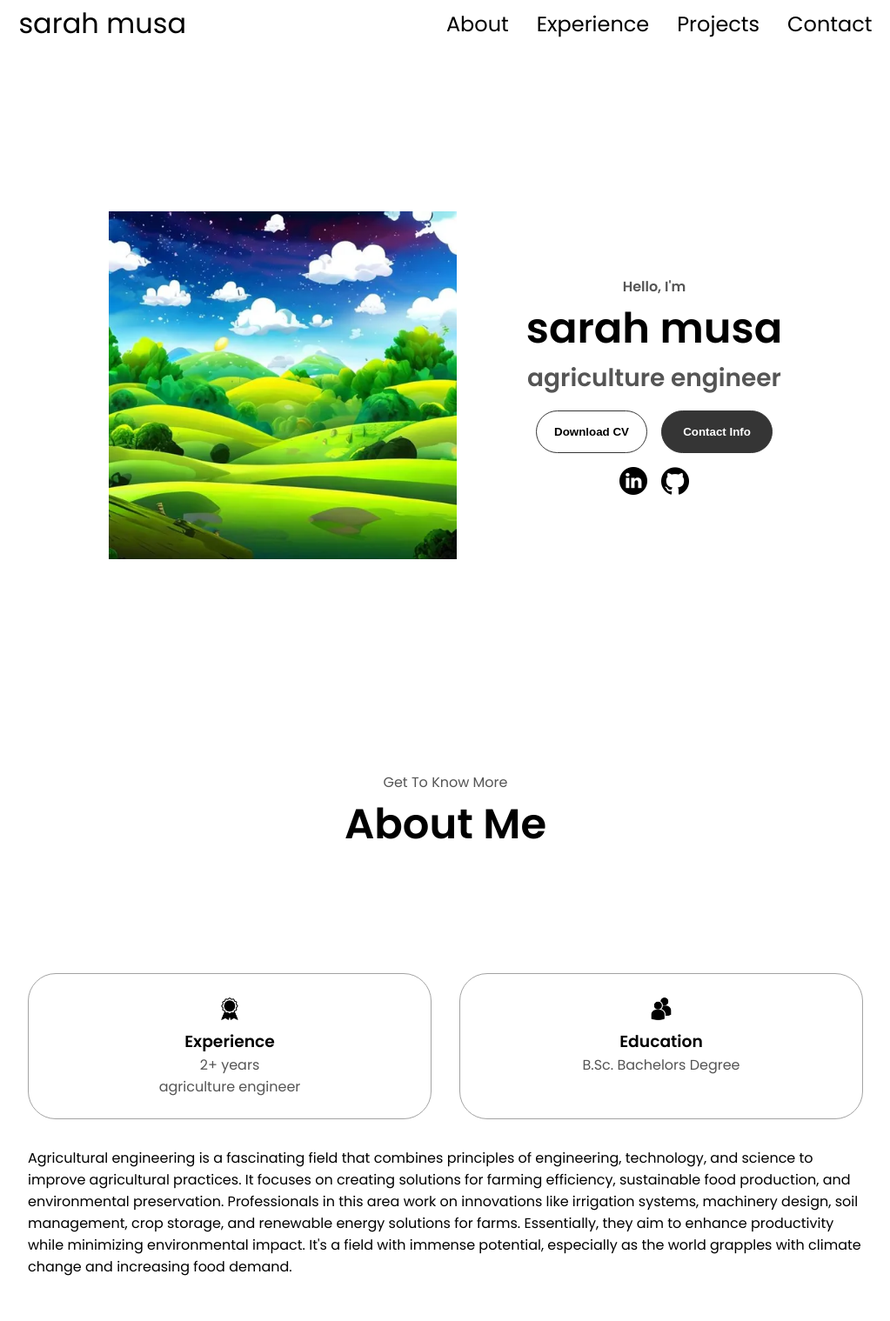
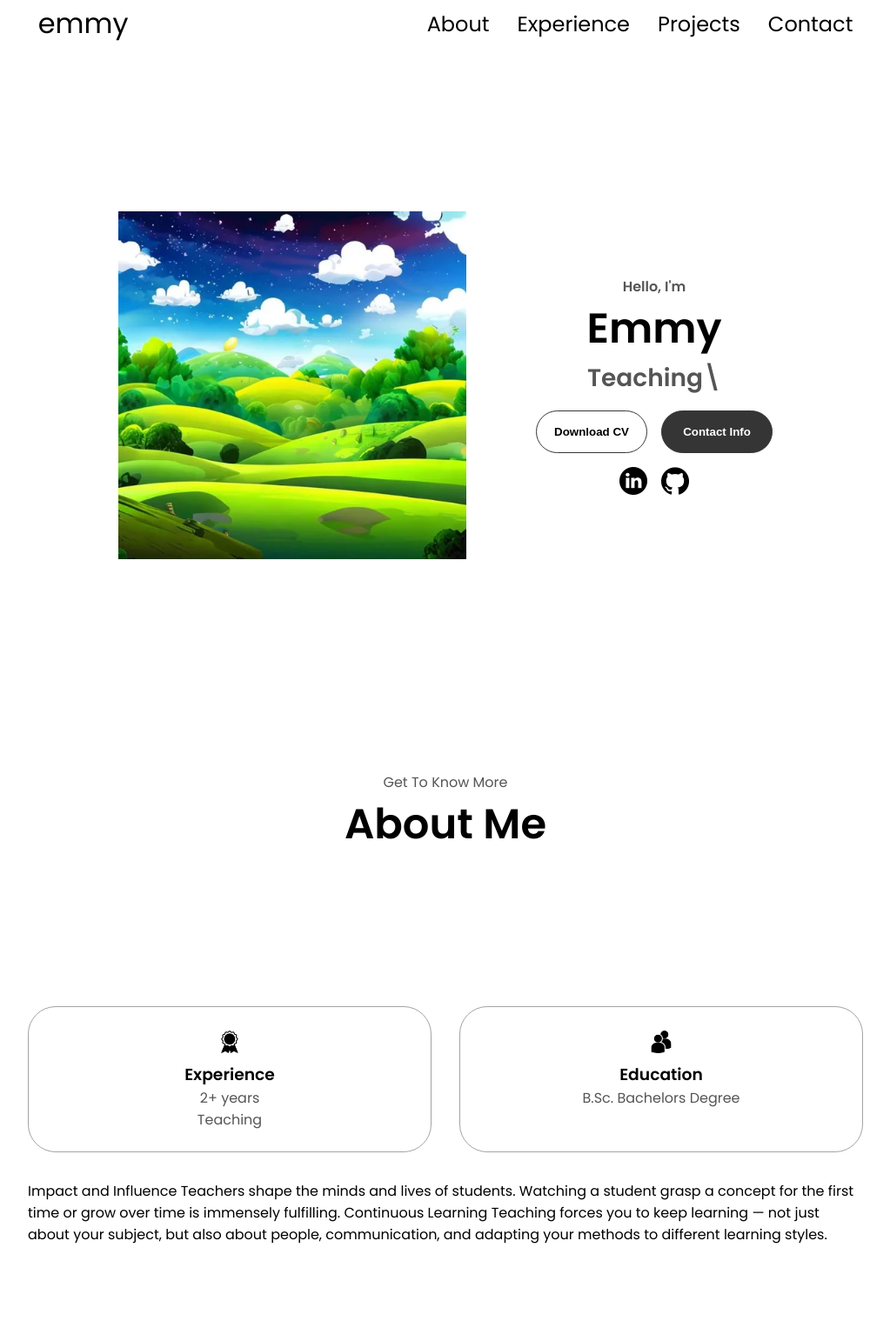
Before and after one commit to sarahkessy/Emmy, a plain HTML site: page index.html in a window 1280 px wide. Shown: the part 41-1560 px from the top of the page at 87% size, without its empty margins (128-1151 px from the left). Drawn offline with Linux system fonts and the light colour scheme.

Commit message:
Update index.html

```diff
--- a/index.html
+++ b/index.html
@@ -10,7 +10,8 @@
   </head>
   <body>
     <nav id="desktop-nav">
-      <div class="logo">sarah musa</div>
+      <div class="logo">emmy
+      </div>
       <div>
         <ul class="nav-links">
           <li><a href="#about">About</a></li>
@@ -21,7 +22,7 @@
       </div>
     </nav>
     <nav id="hamburger-nav">
-      <div class="logo">sarah musa</div>
+      <div class="logo">emmy</div>
       <div class="hamburger-menu">
         <div class="hamburger-icon" onclick="toggleMenu()">
           <span></span>
@@ -42,8 +43,8 @@
       </div>
       <div class="section__text">
         <p class="section__text__p1">Hello, I'm</p>
-        <h1 class="title">sarah musa</h1>
-        <p class="section__text__p2">agriculture engineer</p>
+        <h1 class="title">Emmy</h1>
+        <p class="section__text__p2">Teaching\</p>
         <div class="btn-container">
           <button
             class="btn btn-color-2"
@@ -84,7 +85,7 @@
                 class="icon"
               />
               <h3>Experience</h3>
-              <p>2+ years  <br />agriculture engineer</p>
+              <p>2+ years  <br />Teaching</p>
             </div>
             <div class="details-container">
               <img
@@ -98,10 +99,12 @@
           </div>
           <div class="text-container">
         <p></p>
-            </p>
-            Agricultural engineering is a fascinating field that combines principles of engineering, technology, and science to improve agricultural practices. It focuses on creating solutions for farming efficiency, sustainable food production, and environmental preservation.
+            </p>Impact and Influence
+Teachers shape the minds and lives of students. Watching a student grasp a concept for the first time or grow over time is immensely fulfilling.
 
-            Professionals in this area work on innovations like irrigation systems, machinery design, soil management, crop storage, and renewable energy solutions for farms. Essentially, they aim to enhance productivity while minimizing environmental impact. It's a field with immense potential, especially as the world grapples with climate change and increasing food demand.
+Continuous Learning
+Teaching forces you to keep learning — not just about your subject, but also about people, communication, and adapting your methods to different learning styles.
+
 
 
 
@@ -153,7 +156,7 @@
           </ul>
         </div>
       </nav>
-      <p>Copyright &#169; 2025 sarah musa. All Rights Reserved.</p>
+      <p>Copyright &#169; 2025 EMMY. All Rights Reserved.</p>
     </footer>
     <script src="script.js"></script>
   </body>
```
